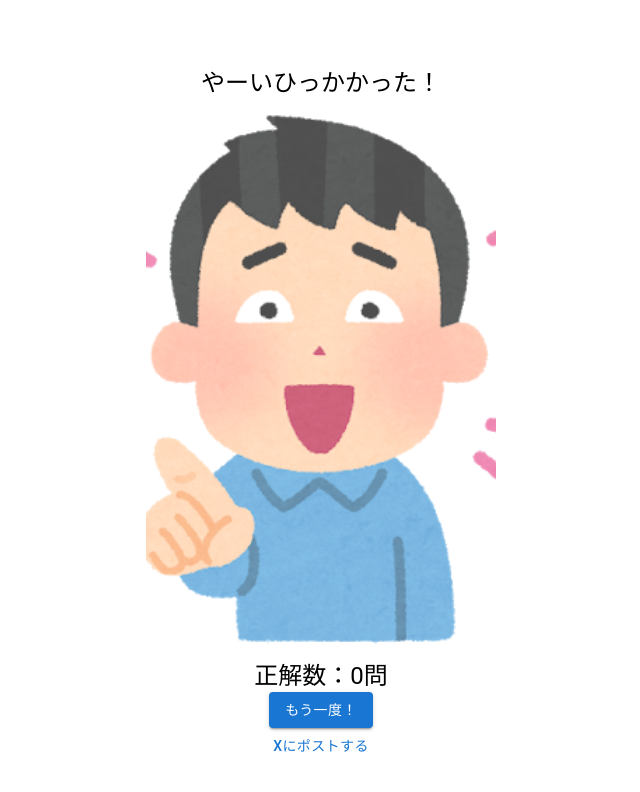
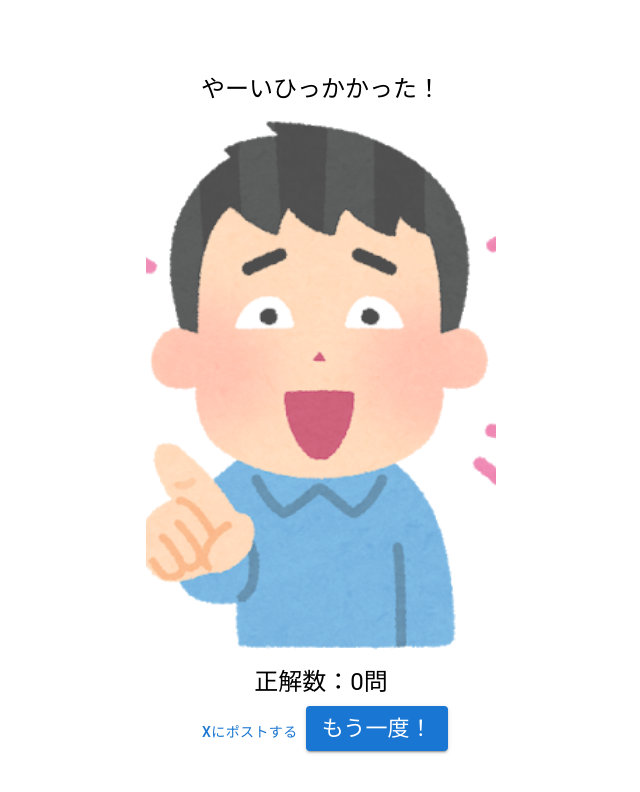
Before and after one commit to ITOmaSabai/SayPizza10times-frontend, a React (Create React App) app: page /game in a window 1280 px wide. Shown: the top 792 px of the page, without its empty margins (319-959 px from the left). Built offline with nearby package versions, Linux system fonts and the light colour scheme.

Commit message:
update:もう一度ボタンとXシェアボタンのレイアウトを変更

```diff
--- a/src/components/layouts/GameLayout.jsx
+++ b/src/components/layouts/GameLayout.jsx
@@ -171,8 +171,10 @@ export function GameLayout() {
           <Typography variant='h5'>やーいひっかかった！</Typography>
           <Box sx={styleForQuizFailure}></Box>
           <Typography variant='h5'>正解数：{correctCount}問</Typography>
-          <Button variant="contained" onClick={()=> navigate('/')} >もう一度！</Button>
-          <Button onClick={handleClick} >Xにポストする</Button>
+          <Box sx={{pt: 1}} >
+            <Button onClick={handleClick} >Xにポストする</Button>
+            <Button variant="contained" onClick={()=> navigate('/')} sx={{mb: 1}} ><Typography fontSize="22px" >もう一度！</Typography></Button>
+          </Box>
 
         </Box>
       ) : (
@@ -182,8 +184,10 @@ export function GameLayout() {
               <Typography variant='h5'>全問正解🎉 ({correctCount}問正解)</Typography>
               <Box sx={styleForQuizCompleted}></Box>
               <Typography variant='h5'>やるじゃん</Typography>
-              <Button variant="contained" onClick={()=> navigate('/')} >もう一度！</Button>
-              <Button onClick={handleClick} >Xにポストする</Button>
+              <Box sx={{pt: 1}} >
+                <Button onClick={handleClick} >Xにポストする</Button>
+                <Button variant="contained" onClick={()=> navigate('/')} sx={{mb: 1}} ><Typography fontSize="22px" >もう一度！</Typography></Button>
+              </Box>
             </Box>
           ) : (
             // <Box sx={{display: "flex", flexDirection: "column", justifyContent: "center", alignItems: "center", height: "100vh", backgroundImage: "url('/smile.png')"}}>
```
